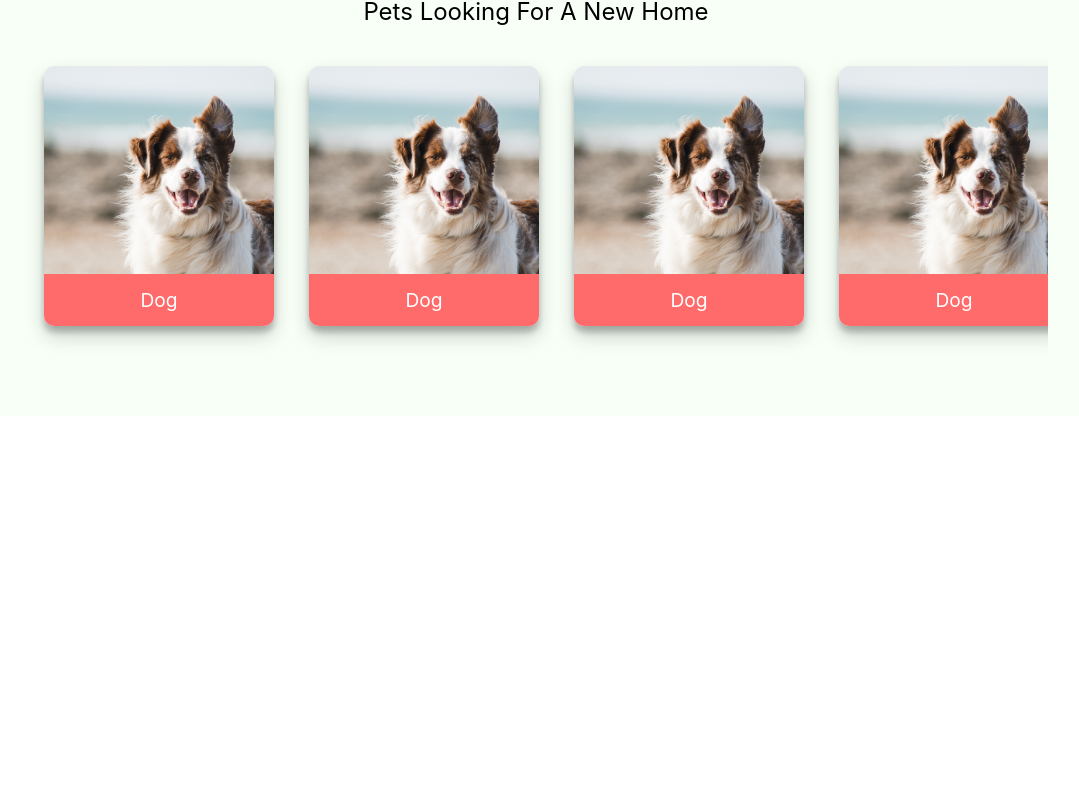
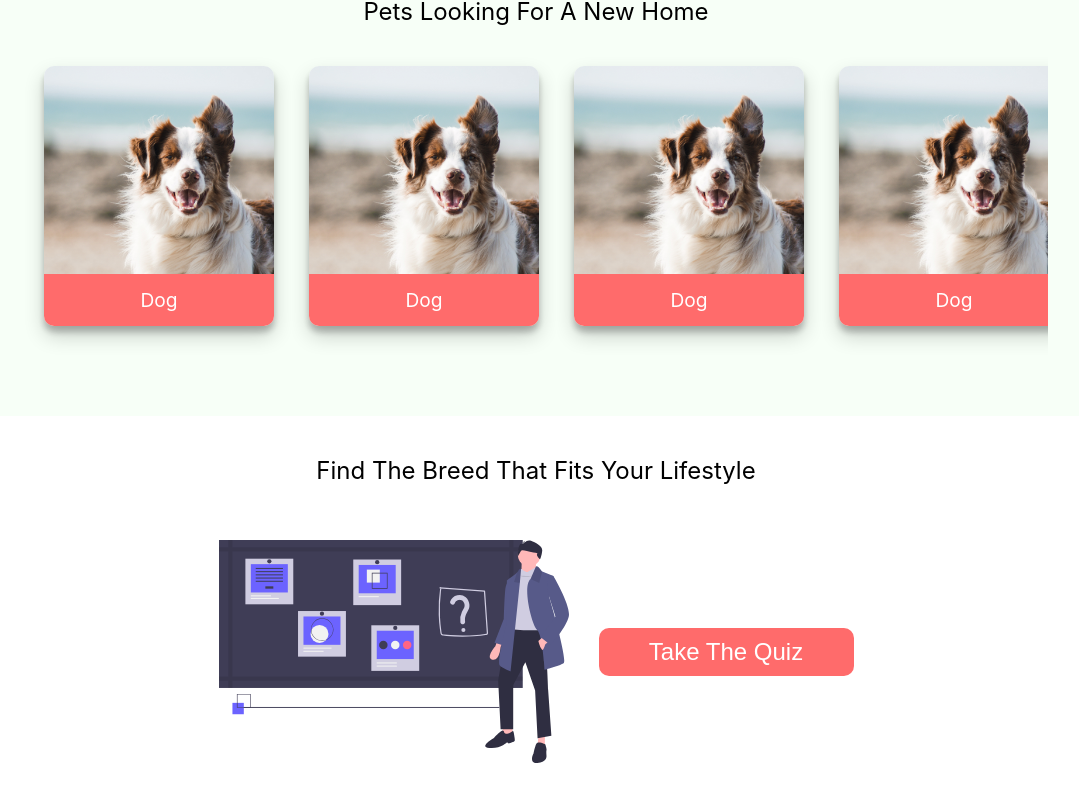
Before and after one commit to diegoro1/Find-A-Pet, a React (Create React App) app: page / in a window 1280 px wide. Shown: the part 626-1428 px from the top of the page, without its empty margins (104-1183 px from the left). Before the commit the page ends 1042 px from the top, so only its background shows below. Built offline with nearby package versions, Linux system fonts and the light colour scheme.

Commit message:
Add quiz section

```diff
--- a/src/components/homepage/Homepage.css
+++ b/src/components/homepage/Homepage.css
@@ -34,6 +34,7 @@
   background-color: var(--tertiary);
   cursor: pointer;
   transform: translateY(-0.5rem);
+  outline: none;
 }
 
 .pet-display {
@@ -56,3 +57,47 @@
 .pet-display__cards > * {
   margin-right: 35px;
 }
+
+.quiz-display {
+  padding: 40px var(--horizontal-padding);
+  background-color: white;
+}
+
+.quiz-display__title {
+  text-align: center;
+  font-size: 1.5rem;
+  margin-bottom: 20px;
+}
+
+.quiz-display__art-btn-wrapper {
+  padding: 35px 0;
+  display: flex;
+  flex-wrap: wrap;
+  justify-content: center;
+  align-items: center;
+}
+
+.quiz-display__art {
+  max-width: 350px;
+  height: auto;
+  margin-right: 30px;
+}
+
+.quiz-display__btn {
+  padding: 10px 50px;
+  min-width: 255px;
+  font-size: 1.5rem;
+  color: white;
+  border: none;
+  background-color: var(--primary);
+  border-radius: 10px;
+  transition: all ease 0.3s;
+  margin: 30px 0;
+}
+.quiz-display__btn:hover,
+.quiz-display__btn:focus {
+  background-color: var(--tertiary);
+  cursor: pointer;
+  transform: translateY(-0.5rem);
+  outline: none;
+}
--- a/src/components/homepage/Homepage.js
+++ b/src/components/homepage/Homepage.js
@@ -1,5 +1,6 @@
 import Card from '../card/Card'
 
+import quizArt from '../../assets/quiz.svg'
 import './Homepage.css'
 
 const Homepage = () => {
@@ -19,6 +20,13 @@ const Homepage = () => {
                     <Card />
                 </div>
             </div>
+            <div className="quiz-display">
+                <div className="quiz-display__title">Find The Breed That Fits Your Lifestyle</div>
+                <div className="quiz-display__art-btn-wrapper">
+                    <img src={quizArt} className="quiz-display__art"/>
+                    <button className="quiz-display__btn">Take The Quiz</button>
+                </div>
+            </div>
         </>
     )
 }
--- a/src/components/navbar/Navbar.css
+++ b/src/components/navbar/Navbar.css
@@ -20,6 +20,7 @@
   cursor: pointer;
   color: rgba(0, 0, 0, 0.7);
   transition: all ease 0.3s;
+  outline: none;
 }
 .navtop__btn:hover,
 .navtop__btn:focus {
```
